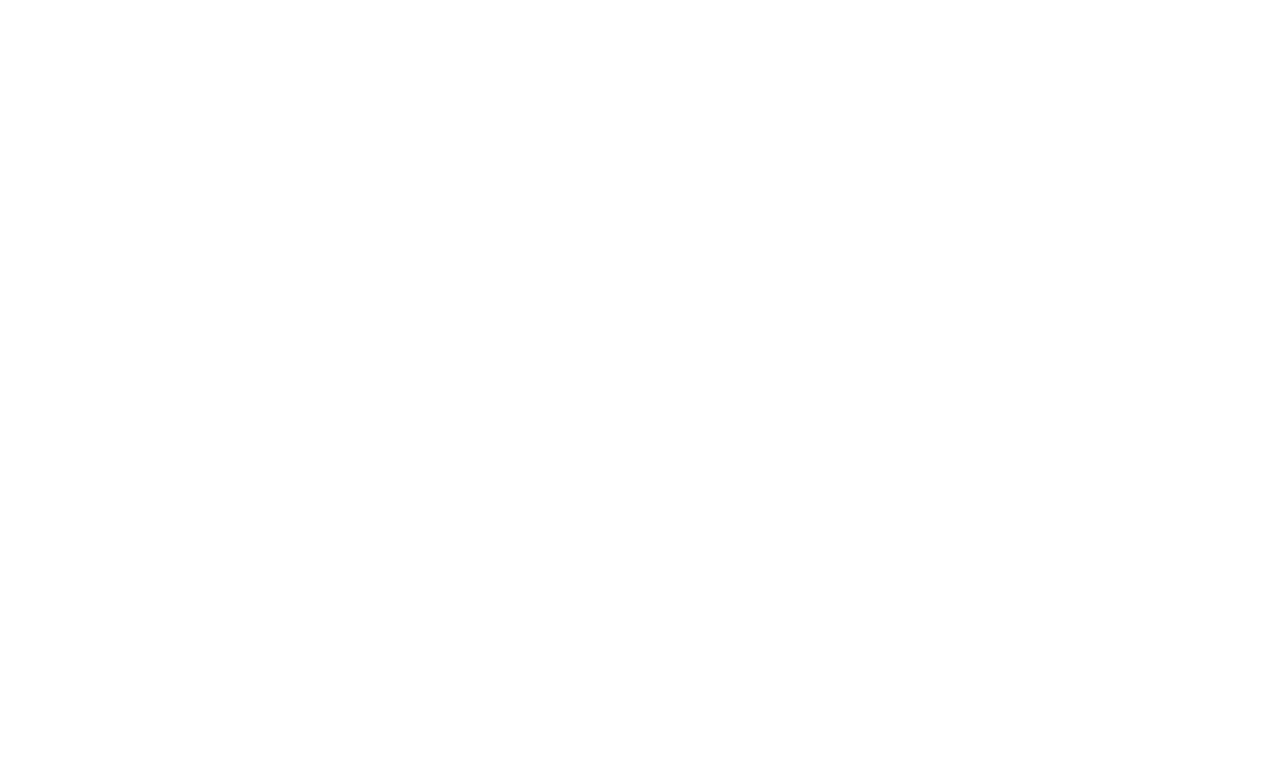
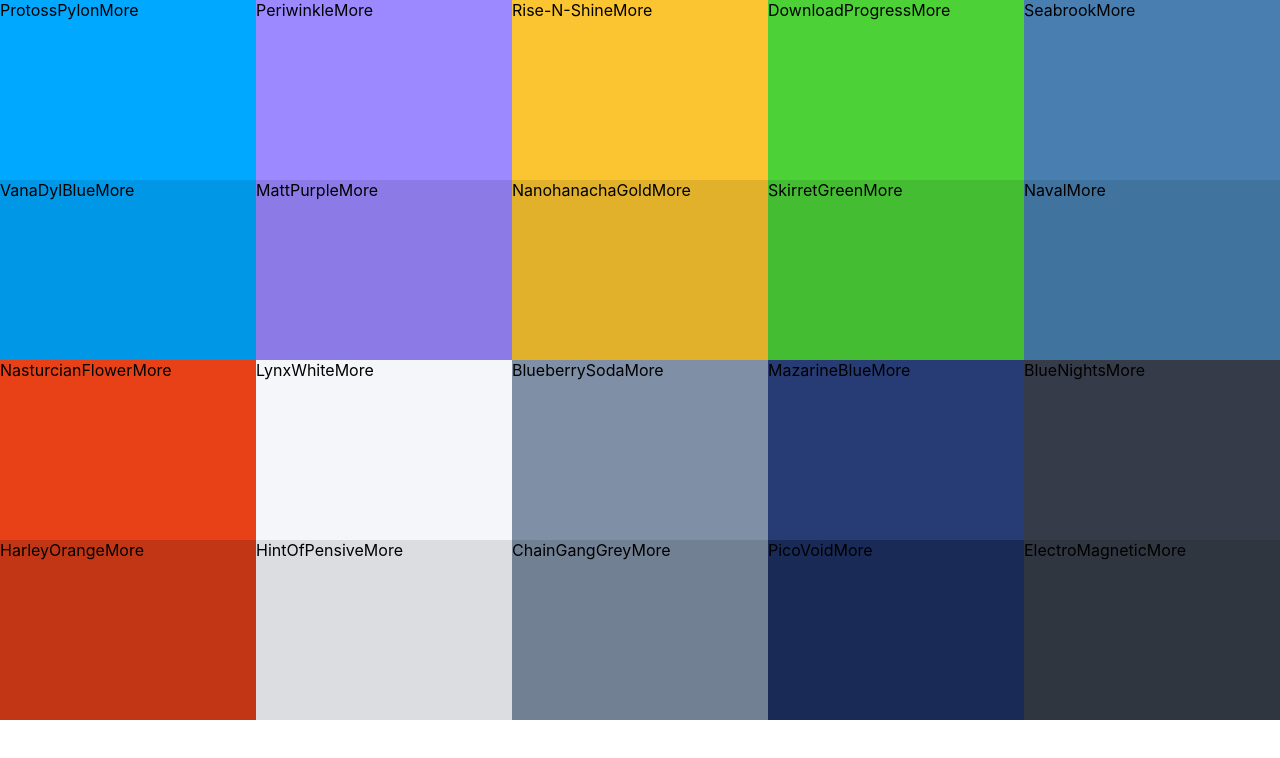
Before and after one commit to Shankhadeep1234/ColorPicker, a React (Create React App) app: page / in a window 1280 px wide. Shown: the top 758 px of the page. Built offline with nearby package versions, Linux system fonts and the light colour scheme.

Commit message:
add color boxes

```diff
--- a/src/App.js
+++ b/src/App.js
@@ -6,7 +6,7 @@
 function App() {
   return (
     <div>
-      <Palette {...seedColors[4]} />
+      <Palette {...seedColors[5]} />
     </div>
   );
 }
--- /dev/null
+++ b/src/ColorBox.css
@@ -0,0 +1,8 @@
+.ColorBox {
+  width: 20%;
+  height: 25%;
+  margin: 0 auto;
+  display: inline-block;
+  position: relative;
+  cursor: pointer;
+}
--- /dev/null
+++ b/src/ColorBox.js
@@ -0,0 +1,16 @@
+import React, { Component } from "react";
+
+import "./ColorBox.css";
+
+class ColorBox extends Component {
+  render() {
+    return (
+      <div style={{ background: this.props.background }} className="ColorBox">
+        <span>{this.props.name}</span>
+        <span>More</span>
+      </div>
+    );
+  }
+}
+
+export default ColorBox;
--- /dev/null
+++ b/src/Palette.css
@@ -0,0 +1,9 @@
+.Palette {
+  height: 100vh;
+  display: flex;
+  flex-direction: column;
+}
+
+.Palette-colors {
+  height: 90%;
+}
--- a/src/Palette.js
+++ b/src/Palette.js
@@ -1,11 +1,17 @@
 import React, { Component } from "react";
+
+import ColorBox from "./ColorBox";
+import "./Palette.css";
 
 class Palette extends Component {
   render() {
+    const ColorBoxes = this.props.colors.map(color => (
+      <ColorBox background={color.color} name={color.name} />
+    ));
     return (
       <div className="Palette">
         {/* navbar will go here */}
-        <div className="Palette-colors">{/* colors boxes will go here */}</div>
+        <div className="Palette-colors">{ColorBoxes}</div>
         {/* footer will go here */}
       </div>
     );
```
